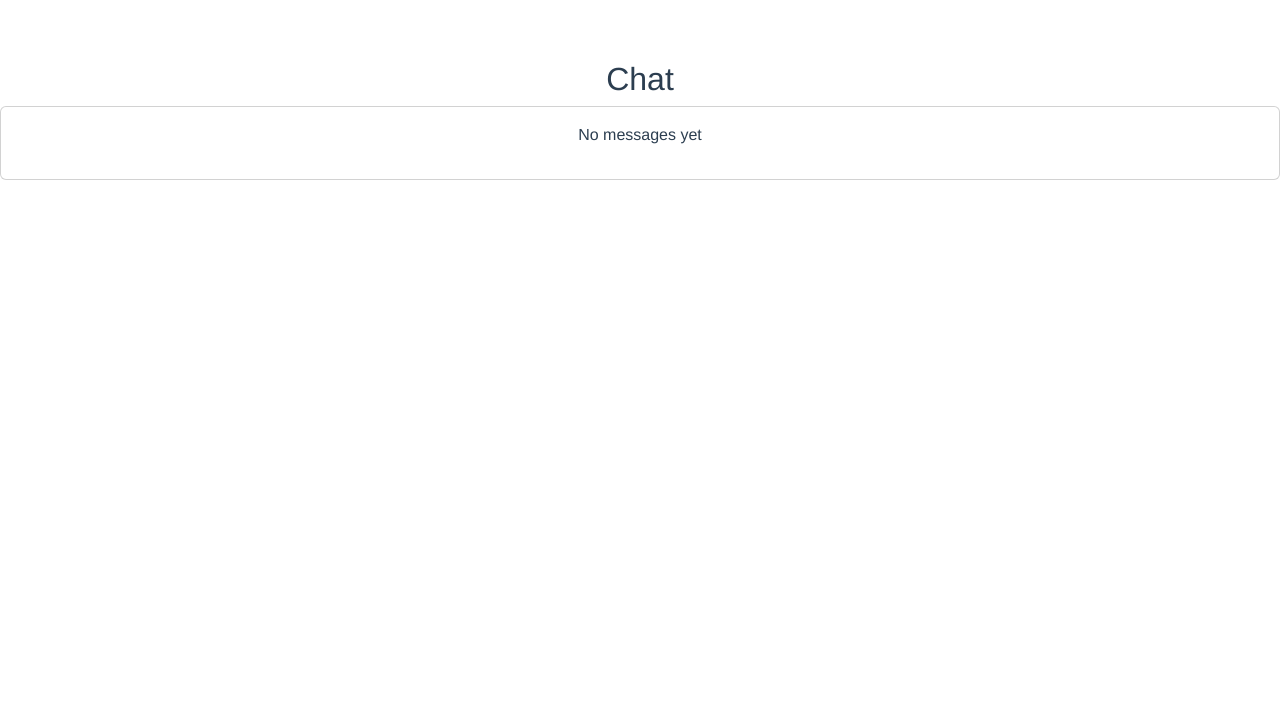
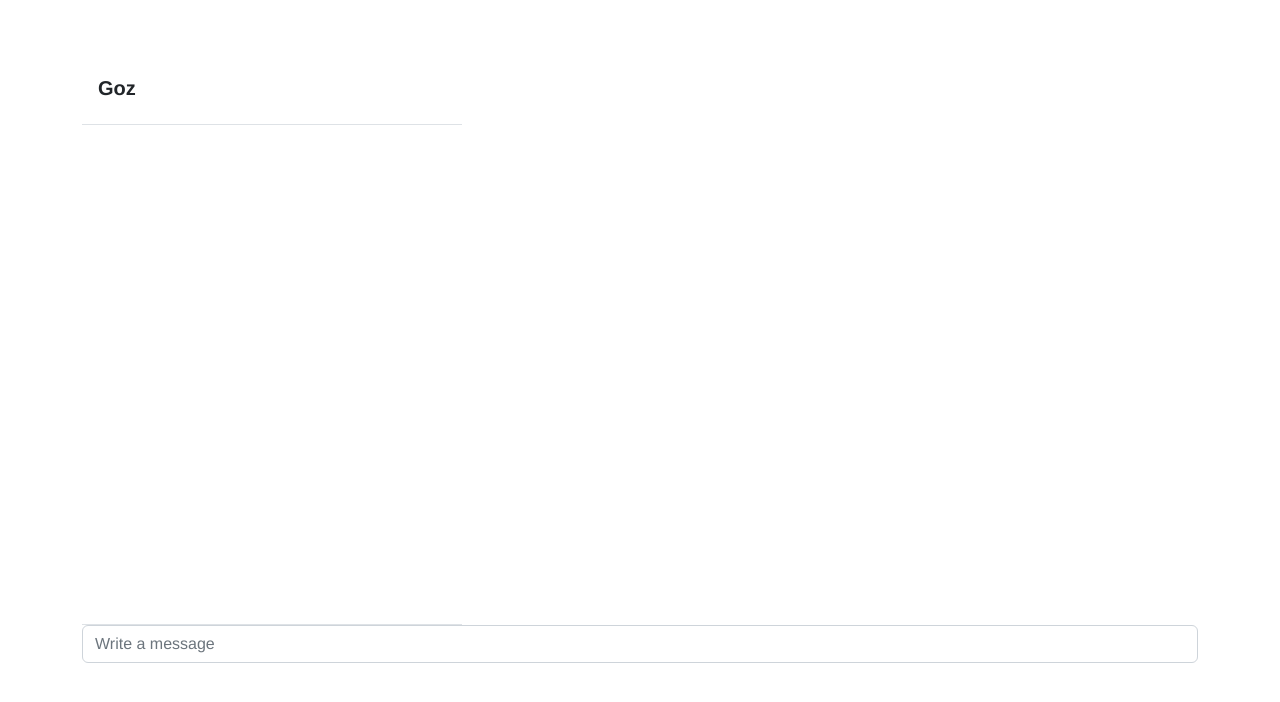
Before and after one commit to GozzAgu/Guest-code-generator, a Vue app: page /chat in a window 1280 px wide. Shown: the top 702 px of the page. Built offline with nearby package versions, Linux system fonts and the light colour scheme.

Commit message:
fix: changed chat layout

```diff
--- a/src/views/Chat.vue
+++ b/src/views/Chat.vue
@@ -1,28 +1,40 @@
 <template>
-    <div class="chat">
-        <h2>Chat</h2>
-    </div>
-    <div class="card">
-        <div class="card-body">
-            <p v-if="messages.length === 0">No messages yet</p>
-            <div class="messages">
-                <div v-for="message in messages" :key="message.id">
-                    <span>{{ message.name }}</span>
-                    <span>{{ message.message }}</span>
-                    <span>{{ message.timeStamp }}</span>
+    <div class="container">
+        <div class="d-flex flex-column align-items-stretch flex-shrink-0 bg-white" style="width: 380px;">
+            <div class="d-flex align-items-center flex-shrink-0 p-3 link-dark text-decoration-none border-bottom">
+                <h1 class="fs-5 fw-semibold">{{ username }}</h1>
+            </div>
+            <div class="list-group list-group-flush border-bottom scrollarea">
+                <div v-for="message in messages" :key="message" class="list-group-item list-group-item-action py-3 lh-sm" aria-current="true">
+                    <div class="d-flex w-100 align-items-center justify-content-between">
+                    <strong class="mb-1">{{ username }}</strong>
+                    <small class="text-muted">Wed</small>
+                    </div>
+                    <div class="col-10 mb-1 small text-start">{{ message }}</div>
                 </div>
             </div>
         </div>
-        <div class="card-action">
-
-        </div>
+        <form @submit.prevent="submit">
+            <input v-model="message" class="form-control" placeholder="Write a message"/>
+        </form>
     </div>
 </template>
 
 <script setup>
 import { ref } from 'vue'
 
-const messages = ref([
+const username = ref('Goz');
+const messages = ref([]);
+const message = ref('');
 
-])
+const submit = () => {
+    messages.value.push(message.value);
+    message.value = ''
+}
 </script>
+
+<style scoped>
+.scrollarea {
+    min-height: 500px;
+}
+</style>
```
